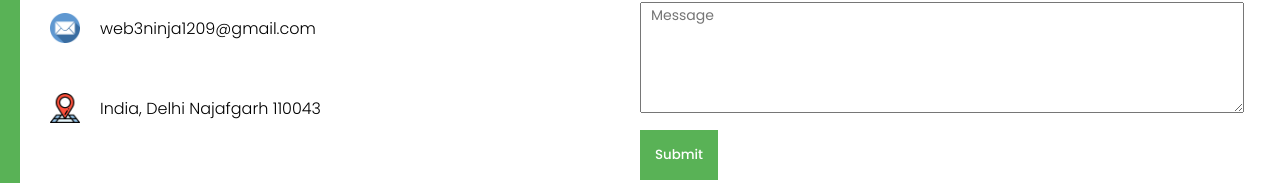
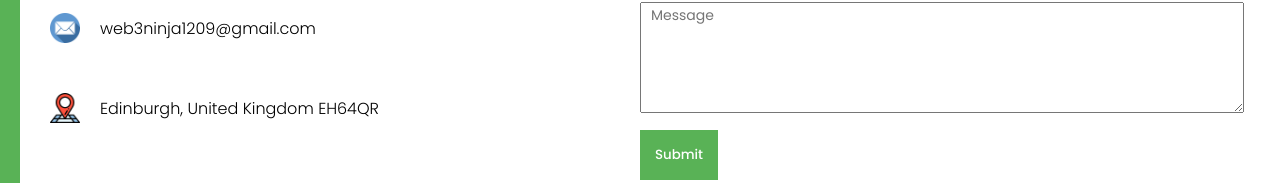
Before and after one commit to web3ninja1209/portfolio, a React (Create React App) app: page / in a window 1280 px wide. Shown: the part 3718-3901 px from the top of the page. Built offline with nearby package versions, Linux system fonts and the light colour scheme.

Commit message:
updated address

```diff
--- a/src/components/contact/Contact.jsx
+++ b/src/components/contact/Contact.jsx
@@ -51,7 +51,7 @@ const Contact = () => {
             </div>
             <div className="c-info-item">
               <img className="c-icon" src={Address} alt="" />
-              India, Delhi Najafgarh 110043
+              Edinburgh, United Kingdom EH64QR
             </div>
           </div>
         </div>
```
